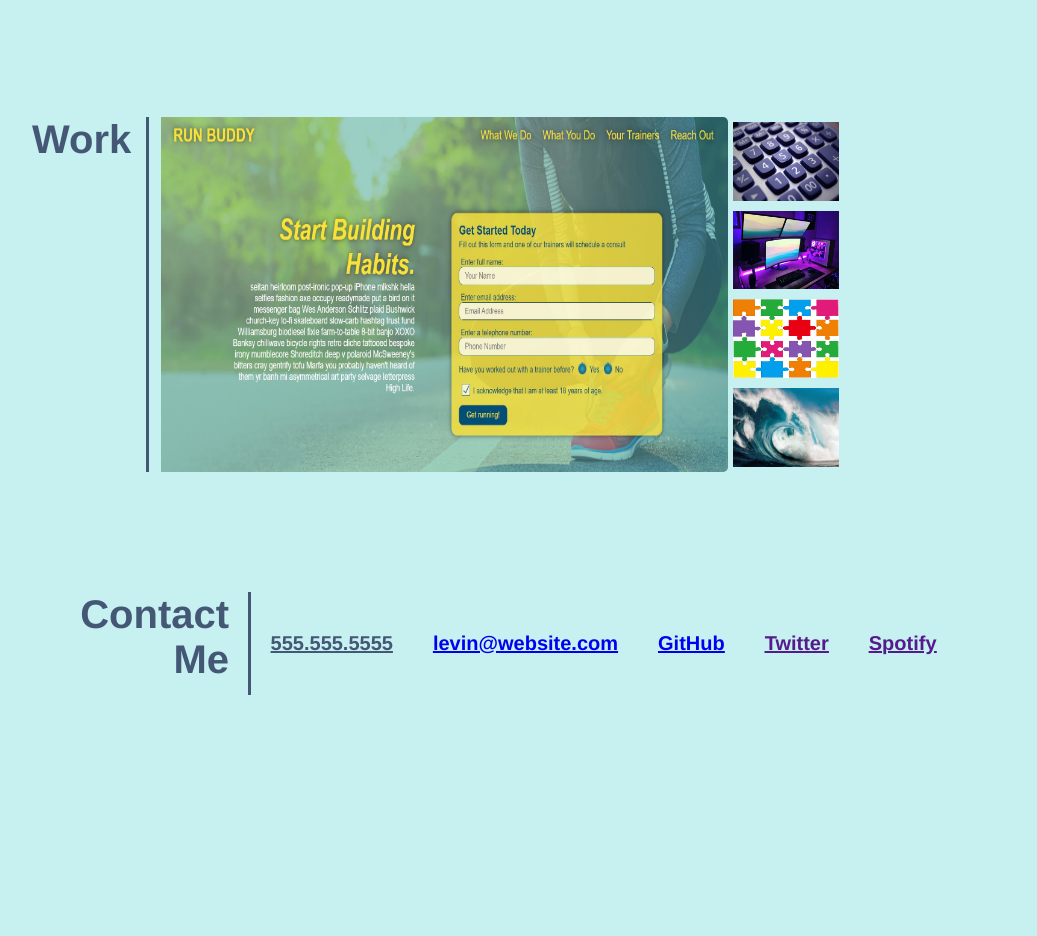
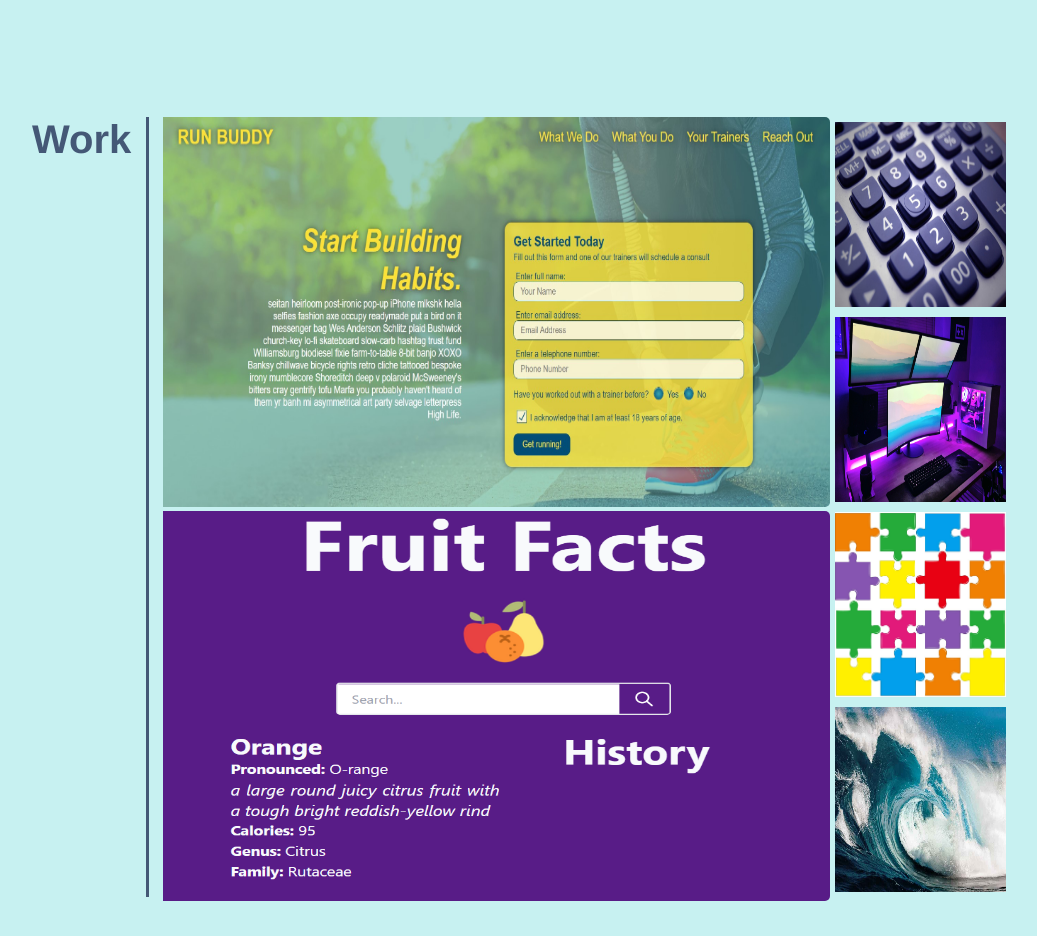
Before and after one commit to zachary-levin/zpl-portfolio-1, a plain HTML site: page index.html in a window 1280 px wide. Shown: the part 636-1572 px from the top of the page, without its empty margins (28-1065 px from the left). Before the commit the page ends 1391 px from the top, so only its background shows below. Drawn offline with Linux system fonts and the light colour scheme.

Commit message:
added FruitFacts group project application to list of main works along with preview image that links to deployed application

```diff
--- a/assets/css/style.css
+++ b/assets/css/style.css
@@ -120,14 +120,14 @@ section {
 
 .main-work img {
     width: 100%;
-    height: 100%;
+    height: 50%;
     padding-left: 2%;
     border-color: gray;
     border-radius: 5px;
 }
 
 .other-works img {
-    width: 25%;
+    width: 50%;
     height: 25%;
     padding-left: 2%;
     border-color: gray;
--- a/index.html
+++ b/index.html
@@ -70,9 +70,16 @@
         Work
     </h2>
     <!--Insert 5 images (first is run-buddy, rest are placeholders)-->
+    <!--Later on, add small GitHub logos next to the works that link to the respective repos for each project.-->
     <div class="main-work">
+        <!--Run Buddy Module 1 and 2 Project, add a small Github logo image that links to the repo later on-->
         <a href="https://zachary-levin.github.io/run-buddy/">
             <img src="./assets/images/run-buddy.jpg" alt="Preview of Run Buddy website." />
+        </a>
+
+        <!--Fruit Facts Group Project 1 Application, make sure to add a small image that links to the repo later on-->
+        <a href="https://dmevola.github.io/fruitfacts/" alt="Fruit Facts group project">
+            <img src="./assets/images/fruitfacts-preview.png" alt="Preview of Fruit Facts application" />
         </a>
     </div>
     <div class="other-works">
```
Also changed, not shown: assets/images/fruitfacts-preview.png (added).
